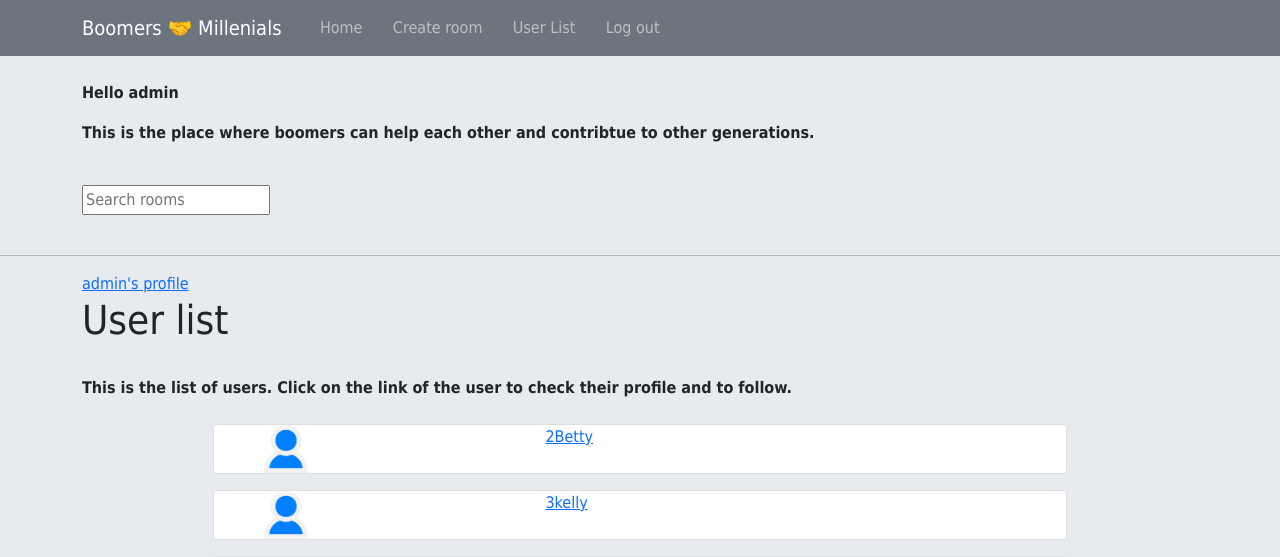
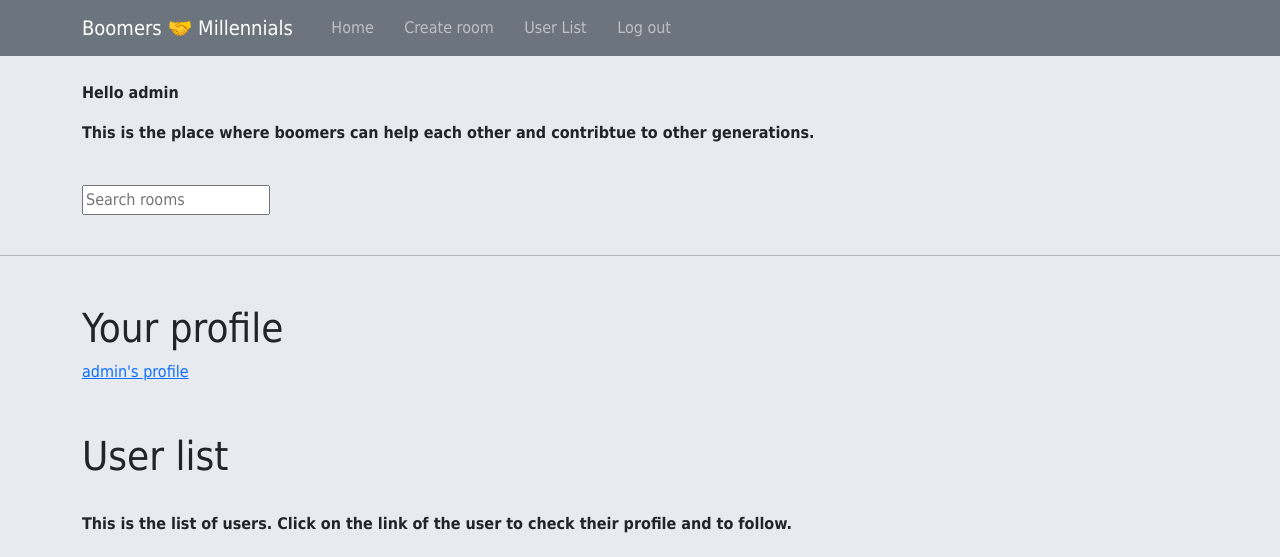
Before and after one commit to sayo96825/Phase2-Social-Media-Website-Boomers-Millennials, a Django app: page /profile/ in a window 1280 px wide. Shown: the top 557 px of the page. Run offline with Django 4.2, Linux system fonts and the light colour scheme; a user stored in the database is signed in; data comes from the database, SQL or seed files in the repository; both versions use the stored data as it was after the commit; some libraries are stand-ins or nearby versions.

```diff
--- a/app/models.py
+++ b/app/models.py
@@ -55,7 +55,7 @@ class Profile(models.Model):
     name =models.CharField(max_length=200, null=True)
     follows = models.ManyToManyField("self", related_name="followed_by",symmetrical=False,blank=True)
     bio = models.TextField(null=True, blank=True)
-    image = models.ImageField(null=True, blank =True, default='default-profile-image.png')
+    image = models.ImageField(null=True, blank =True, upload_to='images', default='default-profile-image.png')
     skill = models.CharField(max_length =100, null=True,blank=True)
 
 
--- a/app/templates/app/home.html
+++ b/app/templates/app/home.html
@@ -25,9 +25,11 @@
                         <span>&emsp;{{ topic.room_set.all.count }} rooms</span>
                     </li>
                     <br>
+
                 {% else %}
                     <a href="{% url 'login' %} ">{{ topic.name }}</a>
                     <br>
+                    <hr>
                 {% endif %}
             {% endfor %}
             </ul>
@@ -78,7 +80,7 @@
             <div class="container my-5">
             <h4>New Posts</h4>
             <hr>
-            {% if user.is_authenticated %}
+            {% if request.user.is_authenticated %}
             {% for message in room_messages %}
 
             <div>
--- a/app/templates/app/login_register.html
+++ b/app/templates/app/login_register.html
@@ -8,7 +8,7 @@
         <p> Have you sign up yet? Sing up here ?</p>
 
         {% csrf_token %}
-        <a href = '/accounts/login'>sing in with google</a>
+        <a href = '/accounts/login'>sign in with google</a>
         <!-- <label>Username:</label>
         <input type="text" name ="username" placeholer = "Enter Username" />
 
--- a/app/templates/app/profile.html
+++ b/app/templates/app/profile.html
@@ -13,13 +13,13 @@
         grid-template-columns: 0.5fr 3fr 5.5fr;
     }
 </style>
-<div class ="container">
+<div class ="container my-5">
+    <h1> Your profile </h1>
     {% if request.user %}
-     <a href="{% url 'user-profile' request.user.id %}">
-   {{request.user}}'s profile</a>
+     <a href="{% url 'user-profile' user.id %}"> {{request.user}}'s profile</a>
    {% endif %}
  </div>
-<div class ="container">
+<div class ="container my-5">
 <h1> User list</h1>
 <br>
 <P> <b>This is the list of users. Click on the link of the user to check their profile and to follow.</b></P>
--- a/templates/main.html
+++ b/templates/main.html
@@ -16,7 +16,7 @@
       <header class="site-header">
         <nav class="navbar navbar-expand-lg navbar-dark bg-secondary fixed-top">
           <div class="container">
-            <a class="navbar-brand mr-4" href="{%url 'home'%}">Boomers 🤝 Millenials</a> &emsp;
+            <a class="navbar-brand mr-4" href="{%url 'home'%}">Boomers 🤝 Millennials</a> &emsp;
               <!-- <button class="navbar-toggler" type="button" data-toggle="collapse" data-target="#navbarToggle" aria-controls="navbarToggle" aria-expanded="false" aria-label="Toggle navigation">
               <span class="navbar-toggler-icon"></span>
               </button> -->
@@ -29,7 +29,7 @@
                   <!--   <a class="nav-item nav-link" href="{% url 'register'%}">Register</a>-->
                   <a class="nav-item nav-link" href="{% url 'create-room' %}">Create room</a> &emsp;
                   <a class="nav-item nav-link" href="{% url 'profile'%}">User List</a> &emsp;
-                  {# <a class="nav-item nav-link" href="{% url 'user-profile' request.user.id%}">My Profile</a> &emsp; #}
+                   {#<a class="nav-item nav-link" href="{% url 'user-profile' request.user.id%}">My Profile</a> &emsp; #}
                   <a class="nav-item nav-link" href="{% url 'logout'%}">Log out</a> &emsp;
 
                   {% else %}
```
Also changed, not shown: app/templates/app/update-user.html (+4 -4 lines), app/migrations/0016_alter_profile_image.py (added), db.sqlite3.
